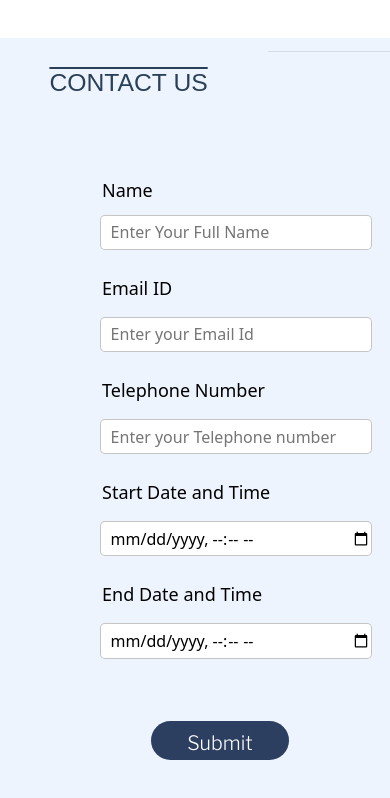
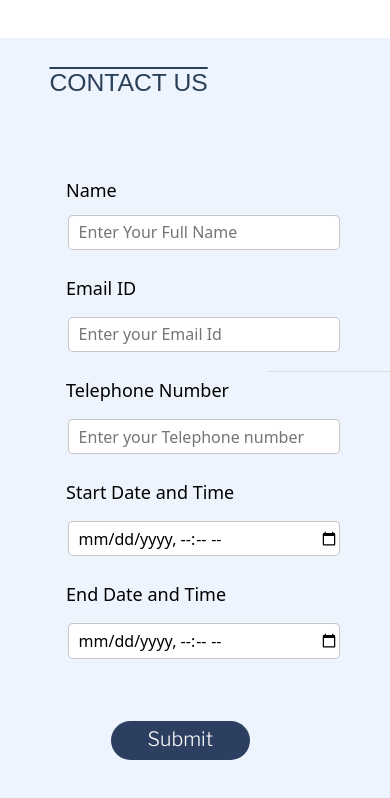
Before and after one commit to Adityachaturvedi2906/appointmentBooking.github.io, a plain HTML site: page index.html in a window 390 px wide. Shown: the part 5216-6014 px from the top of the page. Drawn offline with nearby package versions, Linux system fonts and the light colour scheme.

Commit message:
files Updated

```diff
--- a/style.css
+++ b/style.css
@@ -285,7 +285,7 @@ i:hover{
 
   /*  Media Queries  */
 
-  @media screen and (max-width: 480px) {
+  @media screen and (max-width: 440px) {
 
 		.headings{
 			margin-left: 2em;
@@ -319,14 +319,14 @@ i:hover{
 		}
 
 		.label{
-			margin-left: 5em;
+			margin-left: 3em;
 		}
 
 		.input{
 			max-width: 17rem;
 			height: 2.2rem;
 			font-size: 16px;
-			margin-left: 5.5em;
+			margin-left: 3.5em;
 			margin-bottom: 2px;
 		}
 
@@ -338,13 +338,13 @@ i:hover{
 		}
 
 		.temp::before{
-			margin-top: 162.5em;
+			margin-top: 182.5em;
 			margin-left: -2em;
 			width: 8.5em;
 		}
 
 	    .temp::after{
-			margin-top: 204.5em;
+			margin-top: 229.5em;
 			width: 15em;
 			margin-left: -42em;
 			font-size: small;
@@ -354,8 +354,10 @@ i:hover{
 			max-width: 7em;
 			max-height: 2em;
 			margin-bottom: 2em;
+			padding-bottom: 1em;
+			padding-top: 0.23em;
 			font-size: 1.1em;
-			margin-left: 7em;
+			margin-left: 5em;
 		}
 
 		.First{
```
